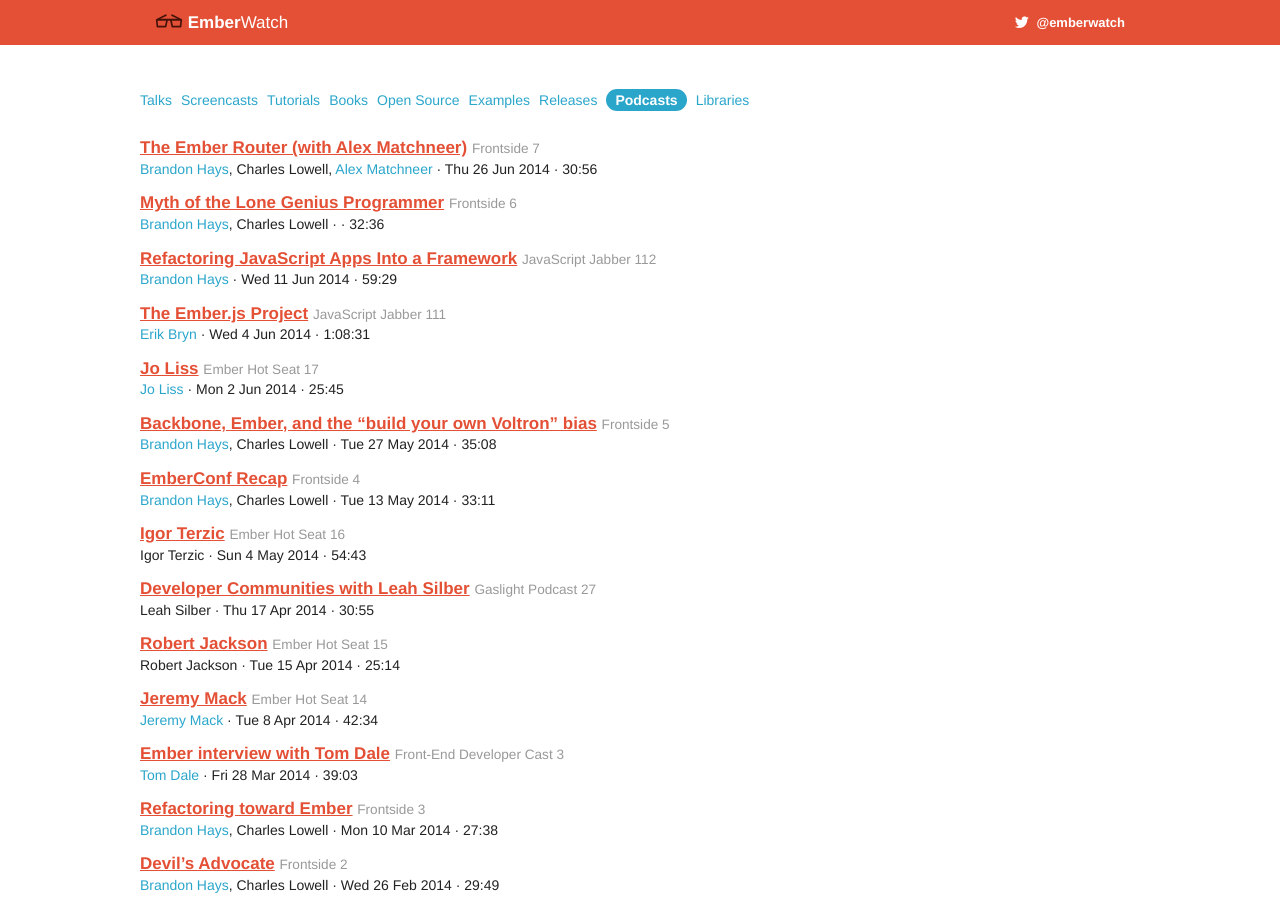
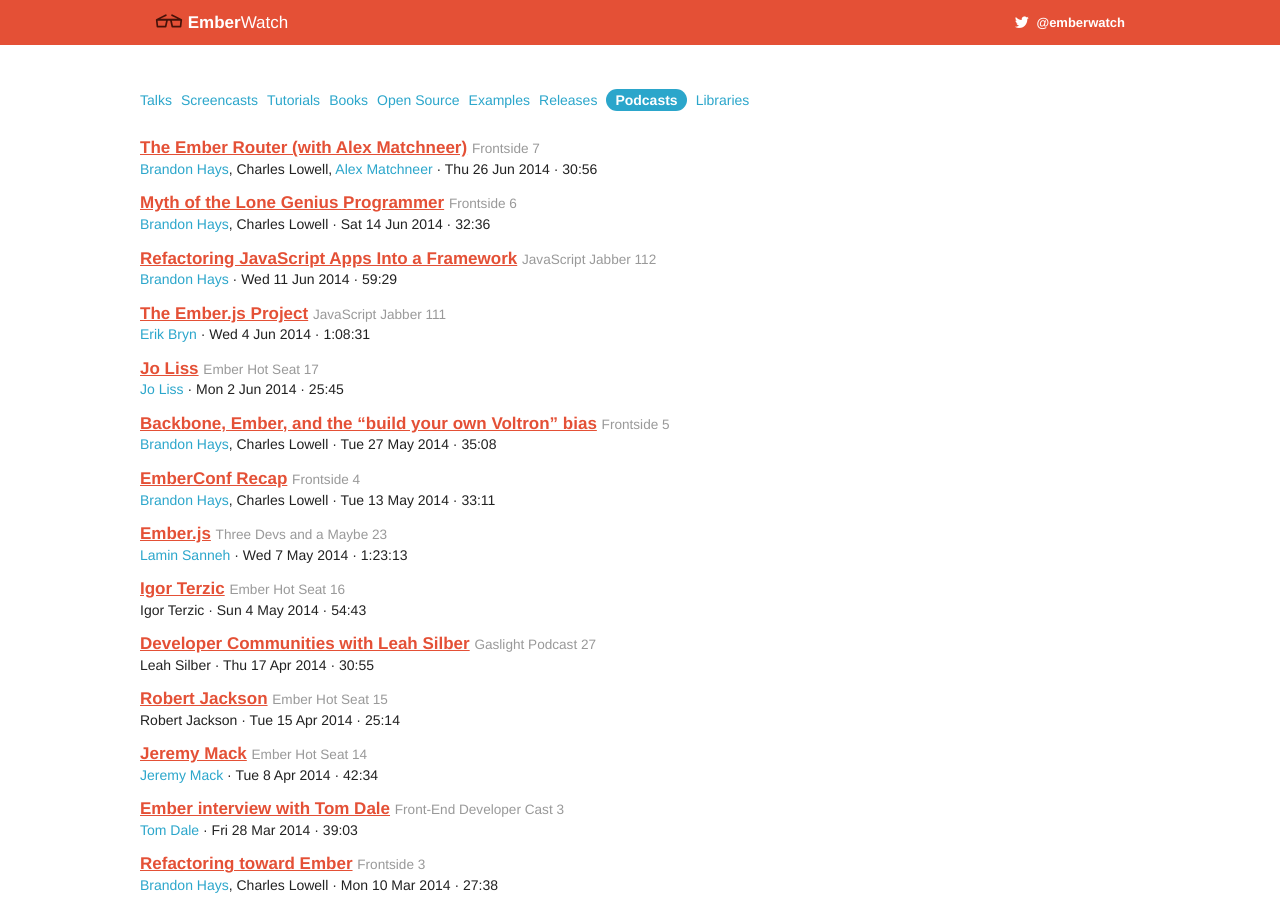
Before and after one commit to emberwatch/emberwatch, a Jekyll site: the page built from podcasts.html, in a window 1280 px wide and 900 px high. Built offline with Jekyll 4.4.1, drawn with Linux system fonts in a browser that asks for light colours; comment, search, counter and statistics services are not loaded; some of the changed text lies outside the part shown.

Commit message:
Add extra podcasts

```diff
--- a/_data/podcasts.yml
+++ b/_data/podcasts.yml
@@ -16,6 +16,7 @@
   - 69
   - 138
   duration: '32:36'
+  date: '2014-06-14'
   url: https://frontsidethepodcast.simplecast.fm/6
 - title: Refactoring JavaScript Apps Into a Framework
   episode: 112
@@ -59,6 +60,14 @@
   date: '2014-05-13'
   duration: '33:11'
   url: https://frontsidethepodcast.simplecast.fm/4
+- title: Ember.js
+  episode: 23
+  host: Three Devs and a Maybe
+  member_ids:
+  - 144
+  date: '2014-05-07'
+  duration: '1:23:13'
+  url: http://threedevsandamaybe.com/posts/emberjs-with-lamin-sanneh/
 - title: Igor Terzic
   episode: 16
   host: Ember Hot Seat
@@ -280,6 +289,14 @@
   date: '2013-04-09'
   duration: 1h 5m 34s
   url: http://emergingtech.chariotsolutions.com/2013/04/techcast-ete-2013-session-1-the-ete-javascript-frameworks-panel/
+- title: Ember.js and Generalism
+  episode: 11
+  host: Upfront
+  member_ids:
+  - 145
+  date: '2013-04-05'
+  duration: '40:13'
+  url: http://upfrontpodcast.com/2013/04/05/episode11.html
 - title: Ember.js
   episode: 34
   host: JavaScript Jabber
```
Also changed, not shown: _data/people.yml (+10 -0 lines).
